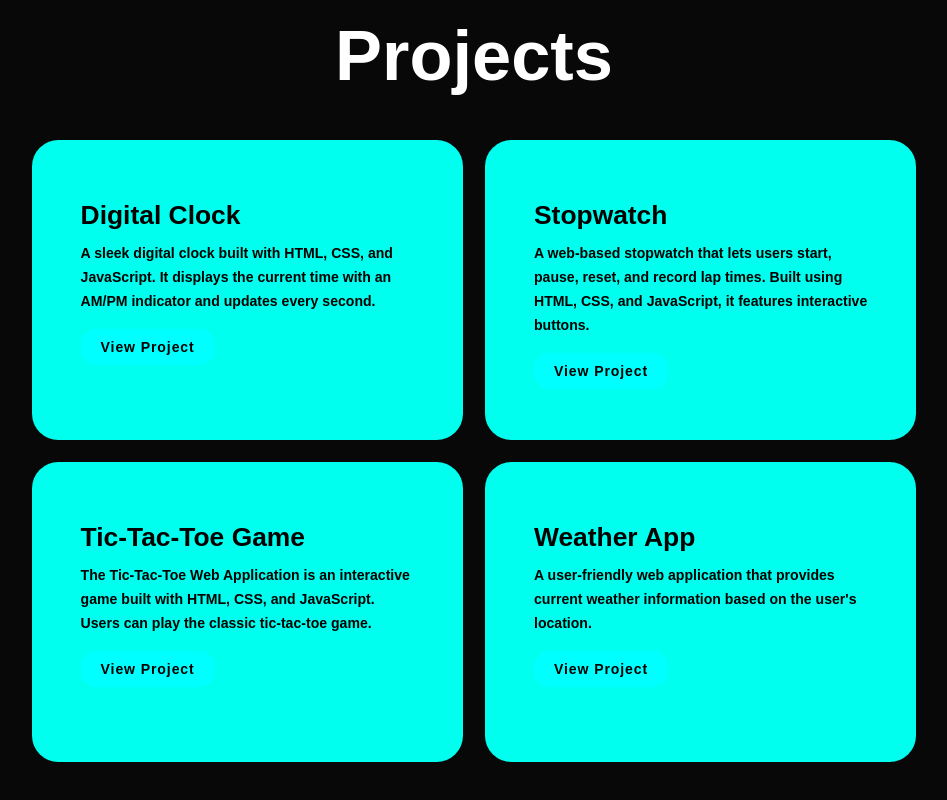
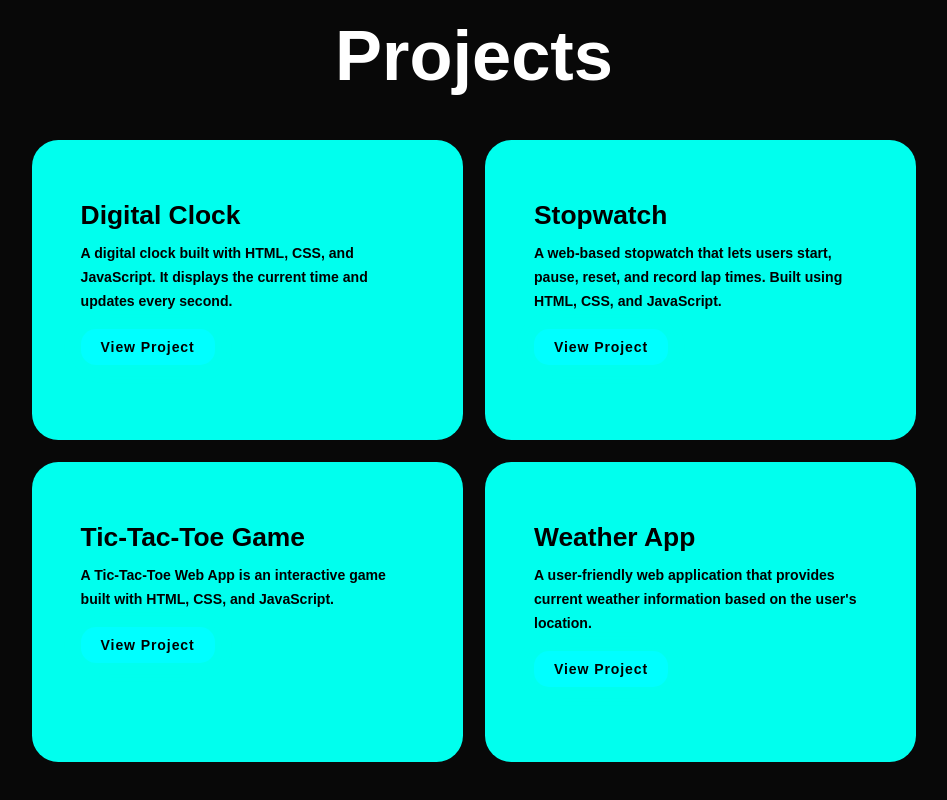
Before and after one commit to riyank036/PRODIGY_WD_04, a plain HTML site: page index.html in a window 1280 px wide. Shown: the part 1861-2661 px from the top of the page, without its empty margins (166-1113 px from the left). Drawn offline with nearby package versions, Linux system fonts and the light colour scheme.

Commit message:
Update index.html

```diff
--- a/index.html
+++ b/index.html
@@ -120,8 +120,8 @@
                 <div class="service-info">
                     <h4>Digital Clock</h4>
                     <p>
-                        A sleek digital clock built with HTML, CSS, and JavaScript. It displays the current time with an
-                        AM/PM indicator and updates every second.
+                        A digital clock built with HTML, CSS, and JavaScript. It displays the current time and updates
+                        every second.
                     </p>
                     <a href="https://digital-clock-gray-six.vercel.app/" target="_blank" class="btn">View Project</a>
                 </div>
@@ -132,7 +132,7 @@
                     <h4>Stopwatch</h4>
                     <p>
                         A web-based stopwatch that lets users start, pause, reset, and record lap times. Built using
-                        HTML, CSS, and JavaScript, it features interactive buttons.
+                        HTML, CSS, and JavaScript.
                     </p>
                     <a href="https://prodigy-wd-02-kohl.vercel.app/" target="_blank" class="btn">View Project</a>
                 </div>
@@ -142,8 +142,7 @@
                 <div class="service-info">
                     <h4>Tic-Tac-Toe Game</h4>
                     <p>
-                        The Tic-Tac-Toe Web Application is an interactive game built with HTML, CSS, and JavaScript.
-                        Users can play the classic tic-tac-toe game.
+                        A Tic-Tac-Toe Web App is an interactive game built with HTML, CSS, and JavaScript.
                     </p>
                     <a href="https://prodigy-wd-03-cyan-zeta.vercel.app/" target="_blank" class="btn">View Project</a>
                 </div>
```
